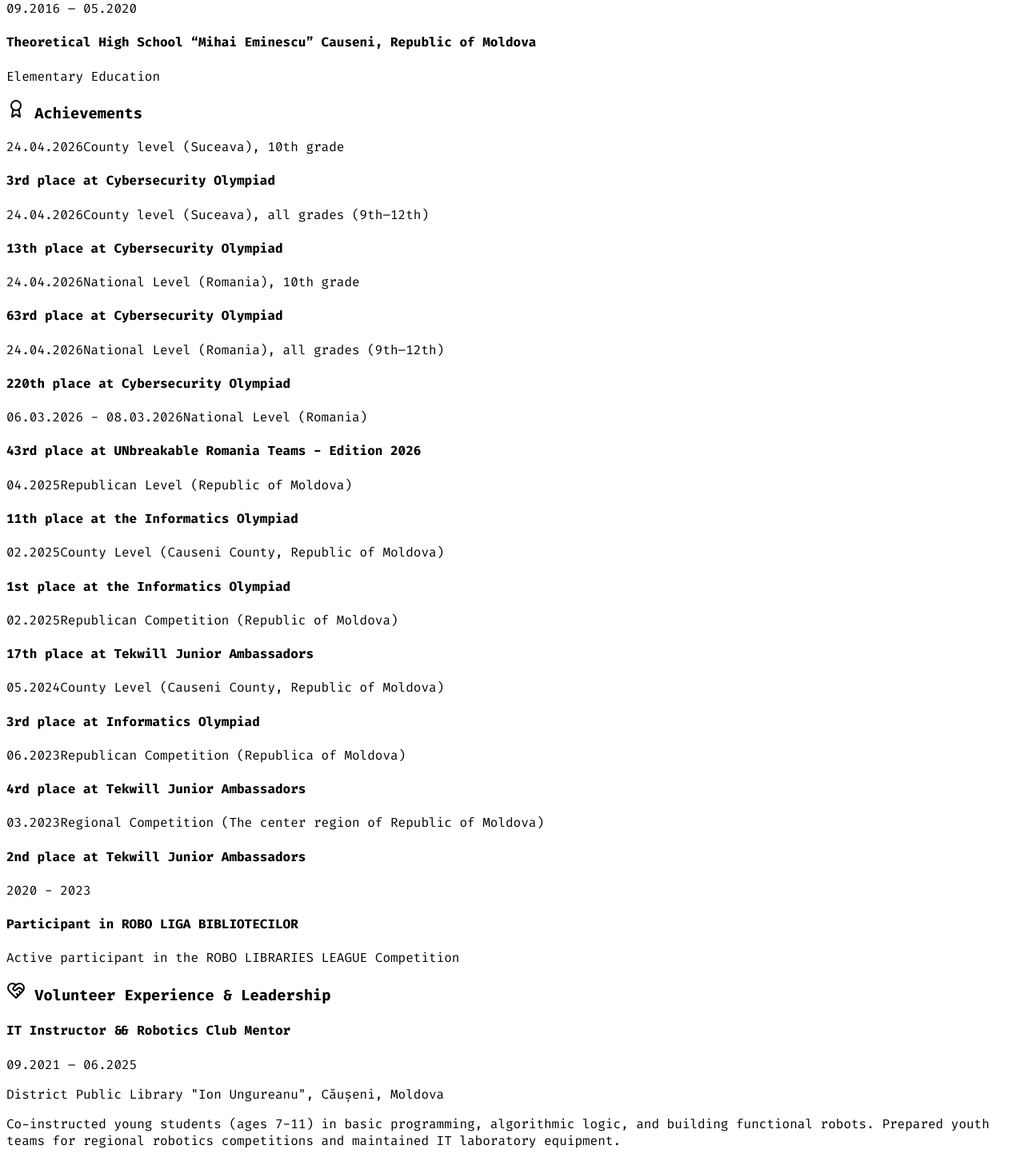
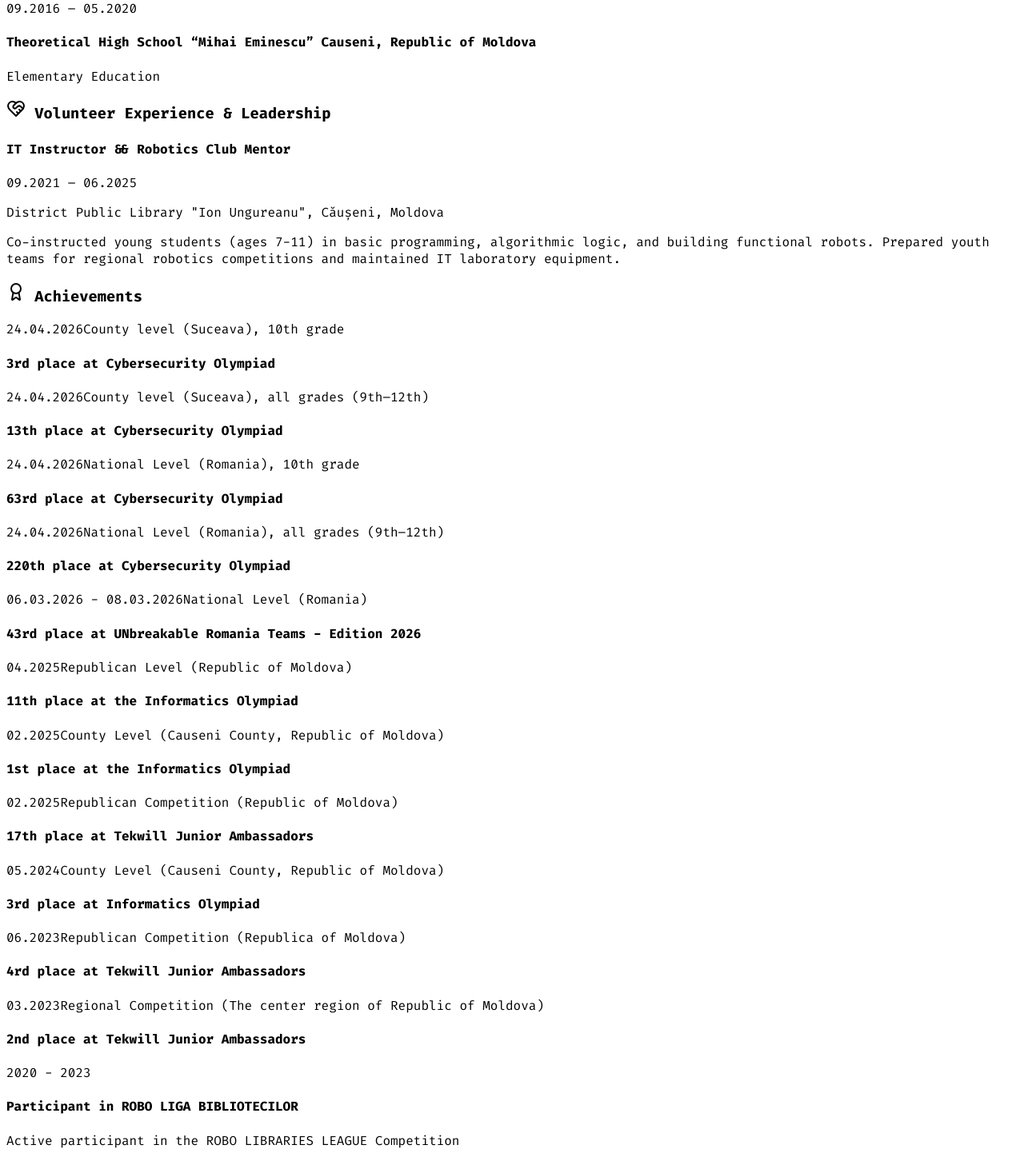
Before and after one commit to SerafimLupan/Serafim_Lupan-v2, a React (Vite) app in the folder client/: page / in a window 1280 px wide. Shown: the part 1800-3262 px from the top of the page at 80% size. Built offline with nearby package versions, Linux system fonts and the light colour scheme; a web font is replaced by a local one.

Commit message:
backup 2026.09.16 08:16 PM

```diff
--- a/client/src/pages/Home.tsx
+++ b/client/src/pages/Home.tsx
@@ -209,6 +209,8 @@ const onSubmit = async (data: z.infer<typeof insertContactMessageSchema>) => {
           <SectionHeading title="EXPERIENCE_&&_EDUCATION" align="left" />
 
           <div className="grid grid-cols-1 lg:grid-cols-2 gap-12">
+            <div className="space-y-12">
+              {/* Education History */}
               <div>
                 <h3 className="text-2xl font-bold text-white mb-8 flex items-center">
                   <GraduationCap className="mr-3 text-primary" /> Education History
@@ -232,6 +234,29 @@ const onSubmit = async (data: z.infer<typeof insertContactMessageSchema>) => {
                 </div>
               </div>
 
+                      {/* Volunteer Experience */}
+              <div>
+                <h3 className="text-2xl font-bold text-white mb-8 flex items-center">
+                  <HeartHandshake className="mr-3 text-primary" /> Volunteer Experience & Leadership
+                </h3>
+                <div className="space-y-4">
+                  {siteData?.experience?.volunteering?.map((vol, idx) => (
+                    <Card key={idx} delay={idx * 0.1} className="py-4 px-6 border-l-4 border-l-primary/50 bg-black/60">
+                      <div className="flex flex-col sm:flex-row justify-between items-start sm:items-center mb-1 gap-1">
+                        <h4 className="text-lg text-white font-bold">{vol.role}</h4>
+                        <span className="text-primary text-xs font-bold font-mono px-2 py-0.5 border border-primary/30">
+                          {vol.period}
+                        </span>
+                      </div>
+                      <p className="text-primary/80 text-xs mb-2 font-mono">{vol.institution}</p>
+                      <p className="text-gray-400 text-sm leading-relaxed">{vol.details}</p>
+                    </Card>
+                  ))}
+                </div>
+              </div>
+            </div>
+
+                          {/*Achievements */}
             <div>
               <h3 className="text-2xl font-bold text-white mb-8 flex items-center">
                 <Award className="mr-3 text-primary" /> Achievements
@@ -249,27 +274,6 @@ const onSubmit = async (data: z.infer<typeof insertContactMessageSchema>) => {
                 ))}
               </div>
             </div>
-
-            <div className="mt-16 border-t border-gray-800 pt-12">
-              <h3 className="text-2xl font-bold text-white mb-8 flex items-center">
-                <HeartHandshake className="mr-3 text-primary" /> Volunteer Experience & Leadership
-              </h3>
-              <div className="space-y-6">
-                {siteData?.experience?.volunteering?.map((vol, idx) => (
-                  <Card key={idx} delay={idx * 0.1} className="p-6 border-l-4 border-l-primary/50 bg-black/60">
-                    <div className="flex flex-col md:flex-row justify-between items-start md:items-center mb-2">
-                      <h4 className="text-xl text-white font-bold">{vol.role}</h4>
-                      <span className="text-primary text-xs font-bold font-mono px-2 py-1 border border-primary/30 mt-1 md:mt-0">
-                        {vol.period}
-                      </span>
-                    </div>
-                    <p className="text-primary/80 text-sm mb-2">{vol.institution}</p>
-                    <p className="text-gray-400 text-sm leading-relaxed">{vol.details}</p>
-                  </Card>
-                ))}
-              </div>
-            </div>
-
           </div>
         </div>
       </section>
```
Lines whose indentation alone changed are shown as unchanged.
